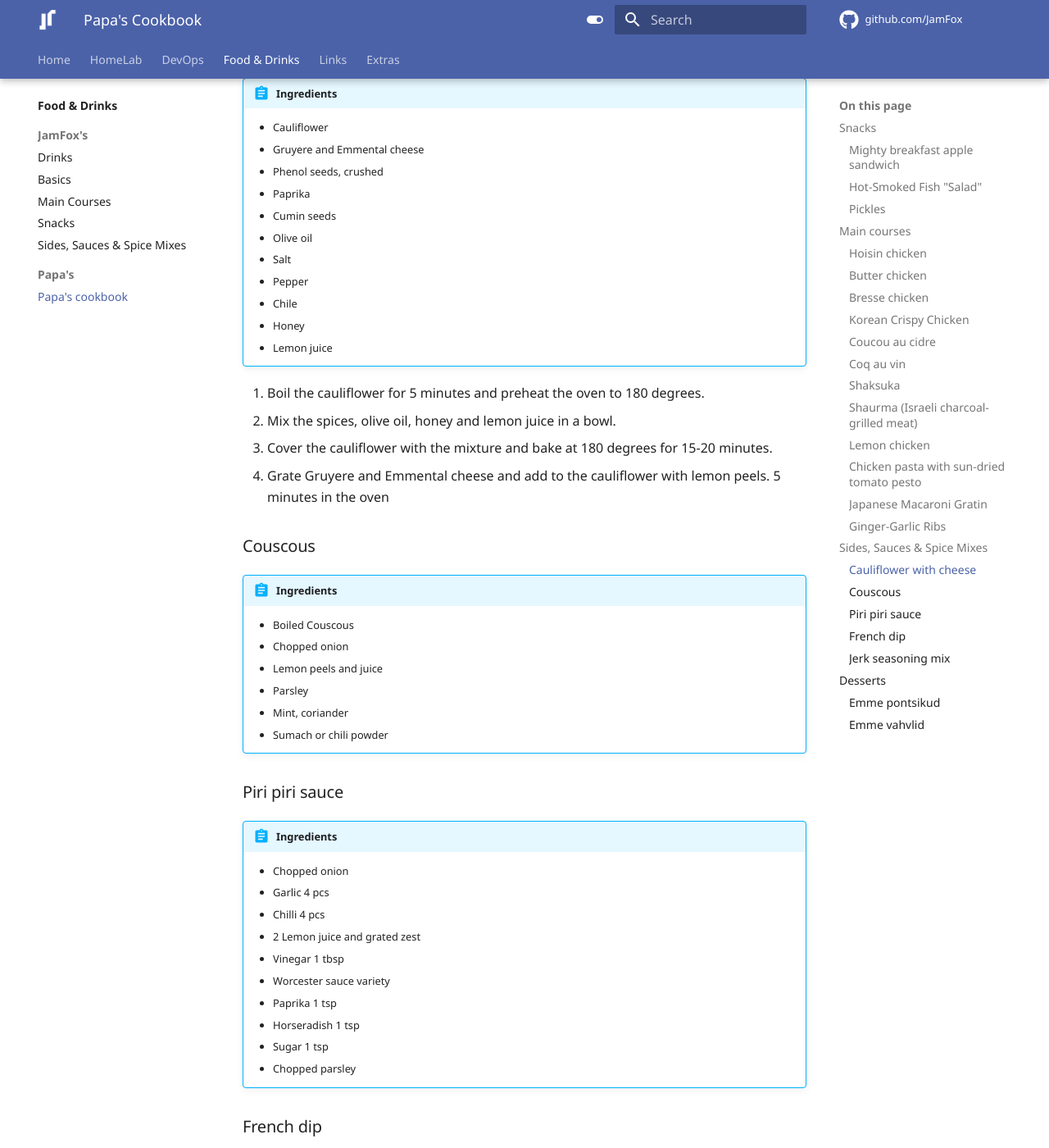
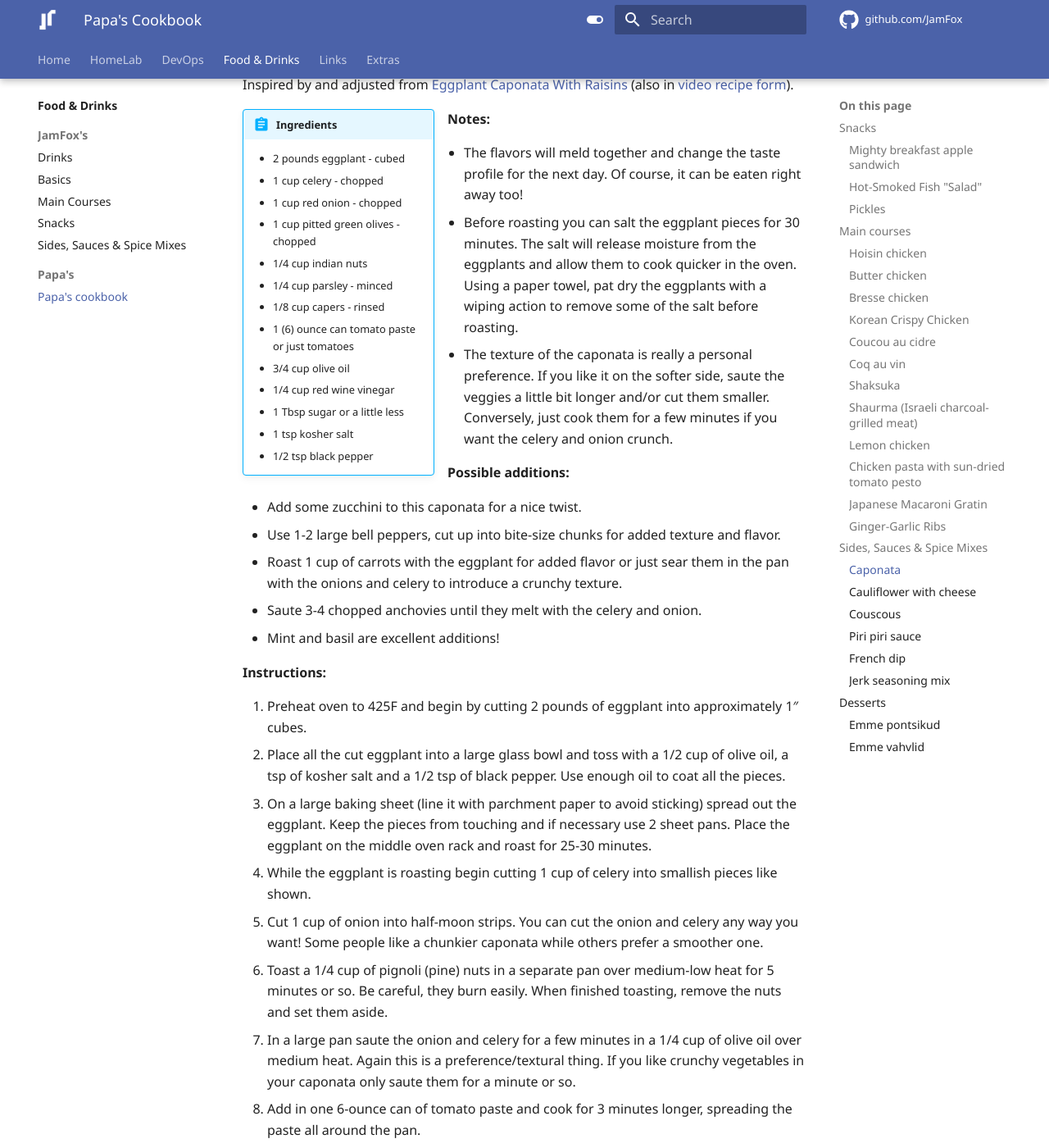
Before and after one commit to JamFox/docs.jamfox.dev, an MkDocs documentation site: the page built from docs/content/food/papacookbook.md, in a window 1280 px wide and 1400 px high, scrolled down 8553 px. Shown: the whole window at 82% size. Built offline with MkDocs 1.6.1 and Material for MkDocs 9.7.7, drawn with Linux system fonts in a browser that asks for light colours; comment, search, counter and statistics services are not loaded; some of the changed text lies outside the part shown.

Commit message:
bunch of stuff

```diff
--- a/docs/content/food/papacookbook.md
+++ b/docs/content/food/papacookbook.md
@@ -286,6 +286,54 @@ Loosely inspired by [Just One Cookbook's Macaroni Gratin](https://www.justonecoo
 
 ## Sides, Sauces & Spice Mixes
 
+### Caponata
+
+Inspired by and adjusted from [Eggplant Caponata With Raisins](https://www.sipandfeast.com/eggplant-caponata/) (also in [video recipe form](https://www.youtube.com/watch?v=yLWvHvLrdEk)).
+
+!!! abstract inline "Ingredients"
+    - 2 pounds eggplant - cubed
+    - 1 cup celery - chopped
+    - 1 cup red onion - chopped
+    - 1 cup pitted green olives - chopped
+    - 1/4 cup indian nuts
+    - 1/4 cup parsley - minced
+    - 1/8 cup capers - rinsed
+    - 1 (6) ounce can tomato paste or just tomatoes
+    - 3/4 cup olive oil
+    - 1/4 cup red wine vinegar
+    - 1 Tbsp sugar or a little less
+    - 1 tsp kosher salt
+    - 1/2 tsp black pepper
+
+**Notes:**
+
+- The flavors will meld together and change the taste profile for the next day.  Of course, it can be eaten right away too!
+- Before roasting you can salt the eggplant pieces for 30 minutes. The salt will release moisture from the eggplants and allow them to cook quicker in the oven.  Using a paper towel, pat dry the eggplants with a wiping action to remove some of the salt before roasting.
+- The texture of the caponata is really a personal preference. If you like it on the softer side, saute the veggies a little bit longer and/or cut them smaller.  Conversely, just cook them for a few minutes if you want the celery and onion crunch.
+
+**Possible additions:**
+
+- Add some zucchini to this caponata for a nice twist.
+- Use 1-2 large bell peppers, cut up into bite-size chunks for added texture and flavor.
+- Roast 1 cup of carrots with the eggplant for added flavor or just sear them in the pan with the onions and celery to introduce a crunchy texture.
+- Saute 3-4 chopped anchovies until they melt with the celery and onion.
+- Mint and basil are excellent additions!
+
+**Instructions:**
+
+1. Preheat oven to 425F and begin by cutting 2 pounds of eggplant into approximately 1″ cubes.
+2. Place all the cut eggplant into a large glass bowl and toss with a 1/2 cup of olive oil, a tsp of kosher salt and a 1/2 tsp of black pepper.  Use enough oil to coat all the pieces.
+3. On a large baking sheet (line it with parchment paper to avoid sticking) spread out the eggplant. Keep the pieces from touching and if necessary use 2 sheet pans.  Place the eggplant on the middle oven rack and roast for 25-30 minutes.
+4. While the eggplant is roasting begin cutting 1 cup of celery into smallish pieces like shown.
+5. Cut 1 cup of onion into half-moon strips.  You can cut the onion and celery any way you want!  Some people like a chunkier caponata while others prefer a smoother one.
+6. Toast a 1/4 cup of pignoli (pine) nuts in a separate pan over medium-low heat for 5 minutes or so.  Be careful, they burn easily.  When finished toasting, remove the nuts and set them aside.
+7. In a large pan saute the onion and celery for a few minutes in a 1/4 cup of olive oil over medium heat.  Again this is a preference/textural thing.  If you like crunchy vegetables in your caponata only saute them for a minute or so.
+8. Add in one 6-ounce can of tomato paste and cook for 3 minutes longer, spreading the paste all around the pan.
+9. After 25-30 minutes the eggplant will be nicely roasted as shown.  Use a fork and make sure they are soft on the inside and fully cooked.  If not, another 5 minutes in the oven is fine.
+10. To the pan add 1 cup of pitted good quality green olives, an 1/8 cup of rinsed capers  Also, add 1 Tbsp of sugar and a 1/4 cup of red wine vinegar.  Cook for 5 minutes stirring occasionally to avoid sticking.
+11. Add in the eggplant and pine nuts and cook for 3 more minutes to ensure the caponata is well mixed.  Be careful while mixing in the eggplant to avoid mashing it too much.  A gentle stir with a wooden spoon is all that’s required.
+12. Finally, add a 1/4 cup of chopped fresh parsley, give it one more stir, and a taste test.  Adjust salt, pepper, and sugar if necessary.  If satisfied, let it cool, then place it in a container and refrigerate.
+
 ### Cauliflower with cheese
 
 !!! abstract "Ingredients"
```
Also changed, not shown: docs/content/links/essays.md (+2 -0 lines), docs/content/links/it.md (+2 -0 lines).
